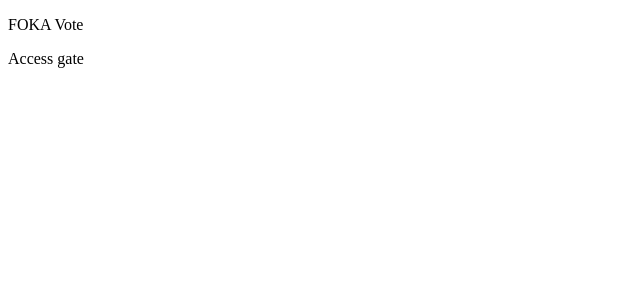
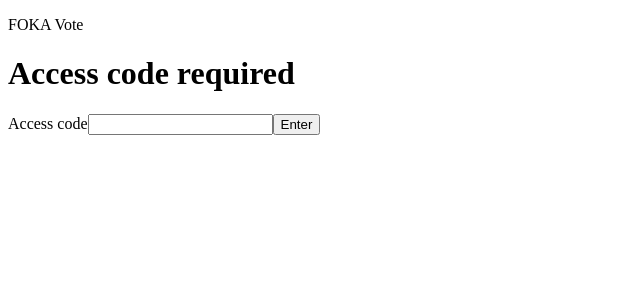
Before and after one commit to lukaset649/foka-vote, a React (Vite) app in the folder apps/web/: page /contest/1/gate in a window 1280 px wide. Shown: the top 300 px of the page, without its empty margins (0-640 px from the left). Built offline with nearby package versions, Linux system fonts and the light colour scheme; no server answers.

Commit message:
Prepare access code gate page

```diff
--- a/apps/web/src/pages/public/AccessGatePage.tsx
+++ b/apps/web/src/pages/public/AccessGatePage.tsx
@@ -1,5 +1,55 @@
+import { useState, type FormEvent } from 'react';
+import { useNavigate, useParams, useSearchParams } from 'react-router';
+import { verifyContestAccessCode } from '../../services/contests';
+
 const AccessGatePage = () => {
-  return <p>Access gate</p>;
+  const { slug } = useParams<{ slug: string }>();
+  const [searchParams] = useSearchParams();
+  const navigate = useNavigate();
+
+  const [code, setCode] = useState('');
+  const [submitting, setSubmitting] = useState(false);
+  const [error, setError] = useState<string | null>(null);
+
+  const redirectTarget = searchParams.get('redirect') ?? `/contest/${slug}`;
+
+  const submit = async () => {
+    if (!slug) {
+      return;
+    }
+
+    setSubmitting(true);
+    setError(null);
+
+    try {
+      await verifyContestAccessCode(slug, code);
+      void navigate(redirectTarget);
+    } catch (err) {
+      setError(err instanceof Error ? err.message : 'Failed to verify access code');
+    } finally {
+      setSubmitting(false);
+    }
+  };
+
+  const handleSubmit = (event: FormEvent<HTMLFormElement>) => {
+    event.preventDefault();
+    void submit();
+  };
+
+  return (
+    <form onSubmit={handleSubmit}>
+      <h1>Access code required</h1>
+
+      <label htmlFor="code">Access code</label>
+      <input id="code" value={code} onChange={(event) => setCode(event.target.value)} required />
+
+      <button type="submit" disabled={submitting}>
+        Enter
+      </button>
+
+      {error && <p role="alert">{error}</p>}
+    </form>
+  );
 };
 
 export default AccessGatePage;
```
